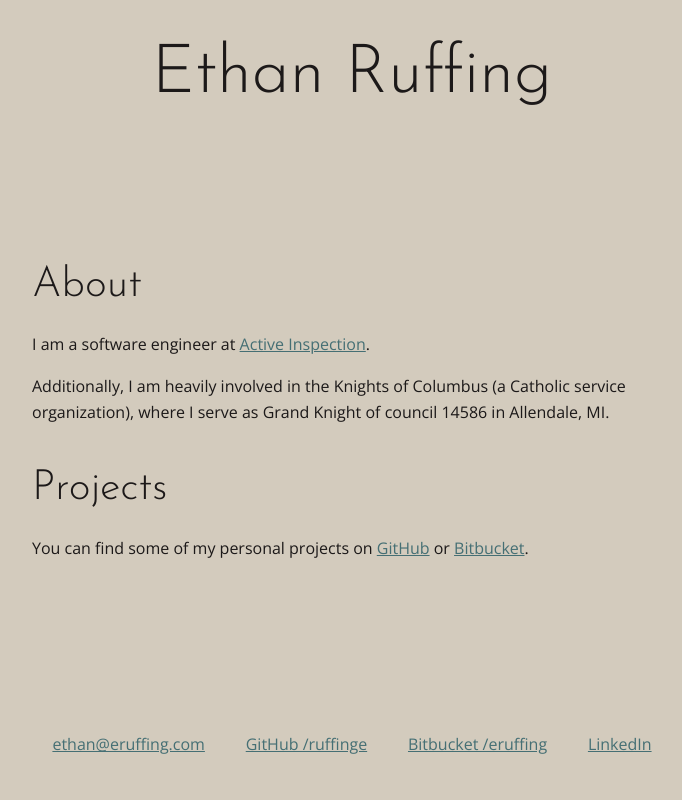
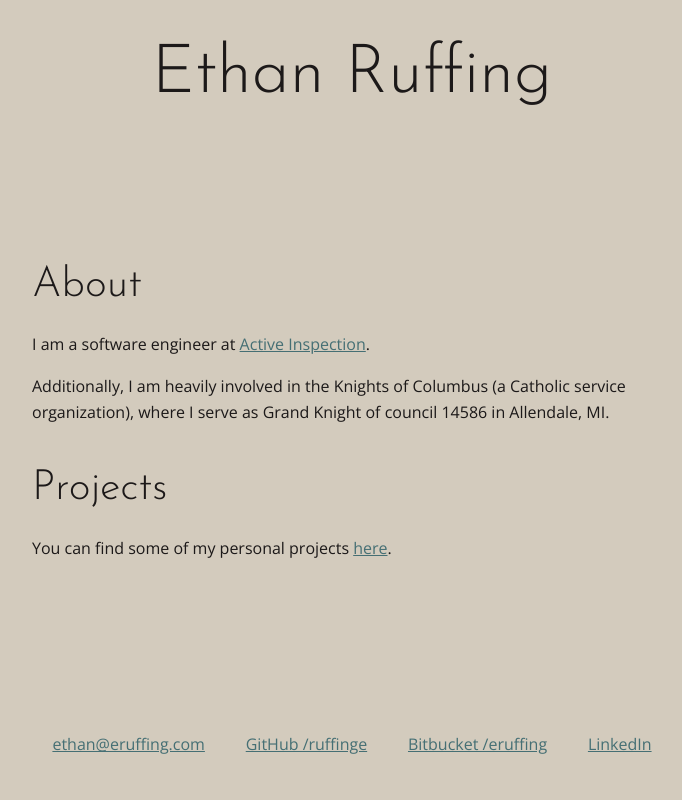
Before and after one commit to ruffinge/ruffinge.github.io, a plain HTML site: page index.html in a window 1280 px wide. Shown: the whole page, without its empty margins (288-970 px from the left). Drawn offline with nearby package versions, Linux system fonts and the light colour scheme.

Commit message:
Update index.html

```diff
--- a/index.html
+++ b/index.html
@@ -20,9 +20,8 @@
 
         <h2>Projects</h2>
         <p>
-        	You can find some of my personal projects on
-        	<a href="https://github.com/ruffinge/">GitHub</a> or
-        	<a href="https://bitbucket.org/eruffing/">Bitbucket</a>.
+        	You can find some of my personal projects
+        	<a href="https://git.ethanruffing.com/ethan/">here</a>.
         </p>
     </main>
     <footer>
```
